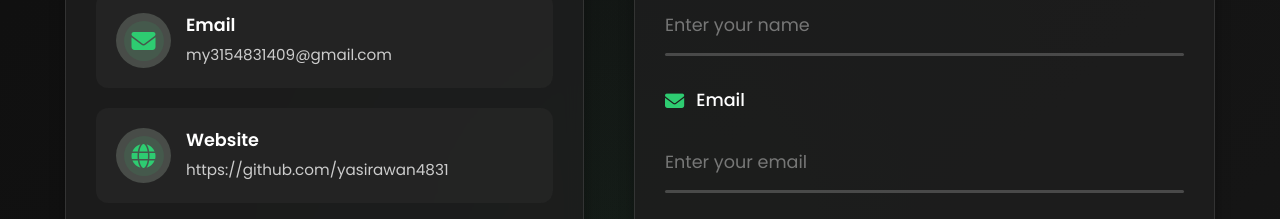
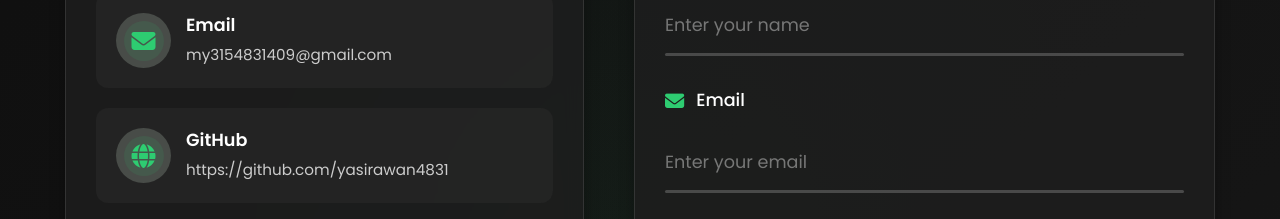
Before and after one commit to YasirAwan4831/muhammad-yasir-portfolio, a React (Vite) app: page / in a window 1280 px wide. Shown: the part 8460-8679 px from the top of the page. Built offline with nearby package versions, Linux system fonts and the light colour scheme.

Commit message:
Add Contact component with EmailJS integration

```diff
--- a/src/components/Contact.jsx
+++ b/src/components/Contact.jsx
@@ -34,14 +34,14 @@ const Contact = () => {
 
     emailjs
       .send(
-        "service_lilqstm",   // 🔴 اپنی SERVICE ID یہاں ڈالیں
-        "template_jz2ldzw",  // 🔴 اپنی TEMPLATE ID یہاں ڈالیں
+        "service_j7wdhbe",   // 🔴  SERVICE ID
+        "template_63rkhzp",  // 🔴  TEMPLATE ID
         {
           name: formData.name,
           email: formData.email,
           message: formData.message,
         },
-        "XJVr1uCLeDT0ZMtYp"  // 🔴 اپنی PUBLIC KEY یہاں ڈالیں
+        "JE2aT-H2O8d8g4Cc7"  // 🔴PUBLIC KEY
       )
       .then(
         () => {
@@ -86,7 +86,7 @@ const Contact = () => {
               <div className="contact-item">
                 <div className="contact-icon"><i className="fas fa-globe"></i></div>
                 <div className="contact-text">
-                  <h4>Website</h4>
+                  <h4>GitHub</h4>
                   <p>https://github.com/yasirawan4831</p>
                 </div>
               </div>
```
